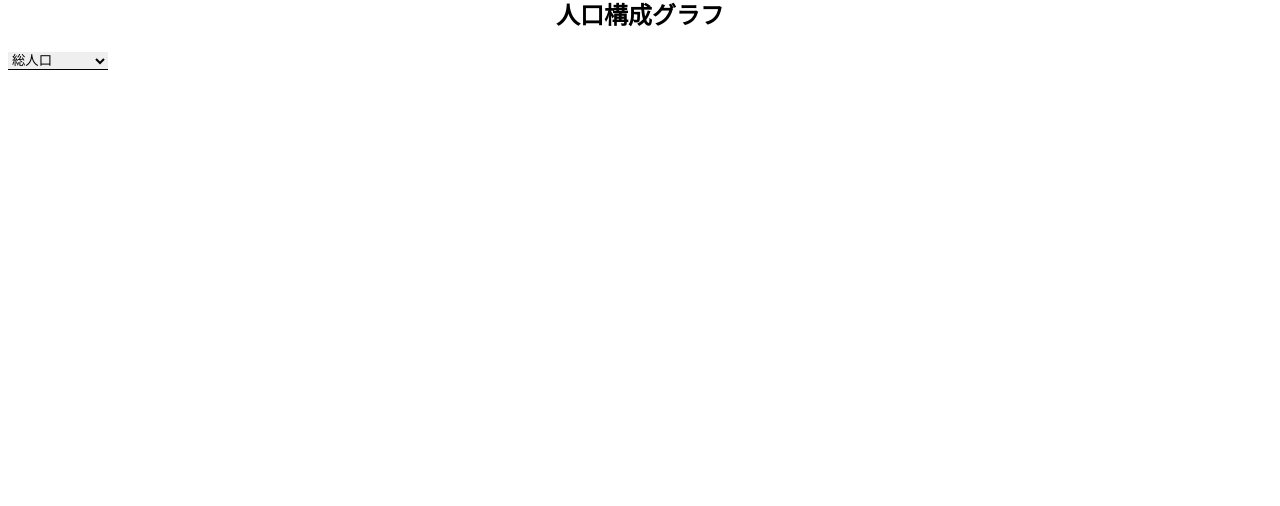
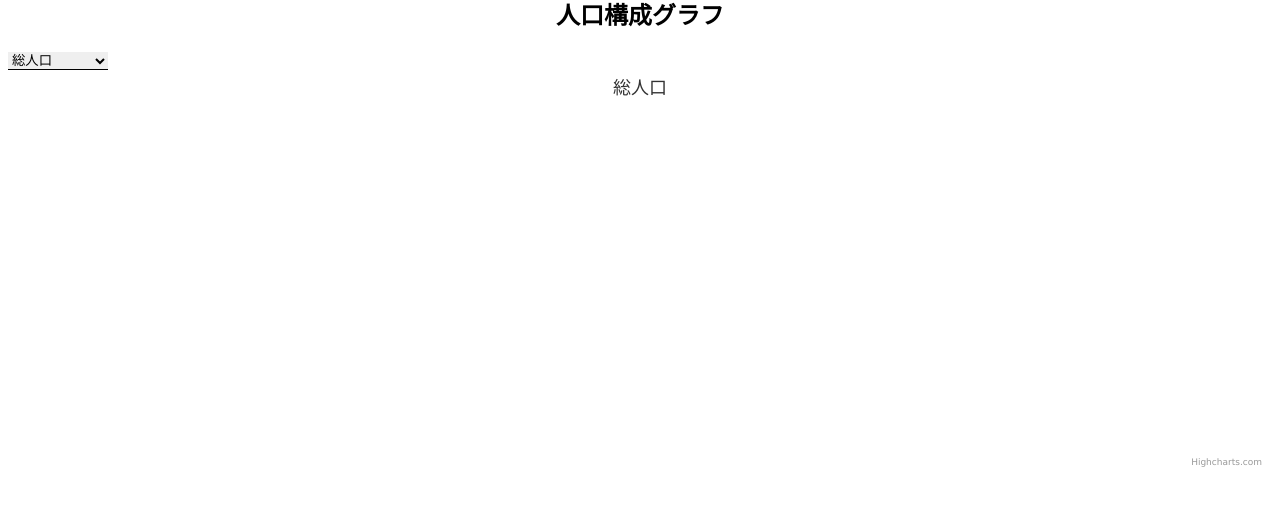
Before and after one commit to 10tera/YumemiFrontExam, a React app: page /#/populations in a window 1280 px wide. Shown: the part 204-710 px from the top of the page. Built offline with nearby package versions, Linux system fonts and the light colour scheme.

Commit message:
[Add]人口データの描画の完成

```diff
--- a/src/app/components/Graph.tsx
+++ b/src/app/components/Graph.tsx
@@ -1,14 +1,49 @@
-import {useState} from "react";
+import React,{useState,useRef,useMemo,useContext,useEffect} from "react";
+import Highcharts from "highcharts";
+import HighchartsReact from "highcharts-react-official";
 import { DataModeSelect } from "../components/DataModeSelect";
+import { ApiContext } from "../api/ApiContext/ApiContext";
+import { PopulationQueryResponse } from "../types";
 
-export const Graph = () => {
+type Props = {
+    populations: PopulationQueryResponse[];
+}
+
+export const Graph = (props: Props) => {
+    const apiContext = useContext(ApiContext);
     const [selectedMode,setSelectedMode] = useState("総人口");
     const handleDataModeSelectChange = (mode: string) => {
         setSelectedMode(mode);
     }
+    const highchartsOptions: Highcharts.Options = {
+        title: {
+            text: selectedMode
+        },
+        series: [{
+            type: "line",
+            data: [1,2,3]
+        }]
+    }
+    const series = useMemo(() => {
+        if(props.populations.length === 0)return [];
+        return props.populations.map((population) => ({
+            id: population.prefCode,
+            index: population.prefCode,
+            name: apiContext?.prefData.filter((p) => p.prefCode === population.prefCode)[0].prefName,
+            data: population.data.result.data.filter((d) => d.label === selectedMode)[0].data.map((d) => [d.year,d.value])
+        }))
+    },[props.populations,selectedMode]);
+
+    useEffect(() => {
+        console.log("config");
+        console.log(series);
+        console.log(apiContext?.prefData);
+    },[series])
+    const chartComponentRef = useRef<HighchartsReact.RefObject>(null);
     return(
         <div>
             <DataModeSelect setSelectedMode={handleDataModeSelectChange}/>
+            <HighchartsReact ref={chartComponentRef} highcharts={Highcharts} options={{...highchartsOptions,series}}/>
         </div>
     )
 }
--- a/src/app/pages/Populations.tsx
+++ b/src/app/pages/Populations.tsx
@@ -10,7 +10,7 @@ import {usePrefPopulation} from "../components/logic/usePrefPopulation";
 
 export const Populations = () => {
     const {isCheckList,handlePrefecturesCheckBox} = usePrefSelect();
-    const {populations,cachedPopulations} = usePrefPopulation({isCheckList:isCheckList});
+    const {populations} = usePrefPopulation({isCheckList:isCheckList});
 
     useEffect(() => {
         console.log(populations);
@@ -28,7 +28,7 @@ export const Populations = () => {
             </section>
             <section>
                 <SecondTitle>人口構成グラフ</SecondTitle>
-                <Graph/>
+                <Graph populations={populations}/>
             </section>
         </Fragment>
     )
```
